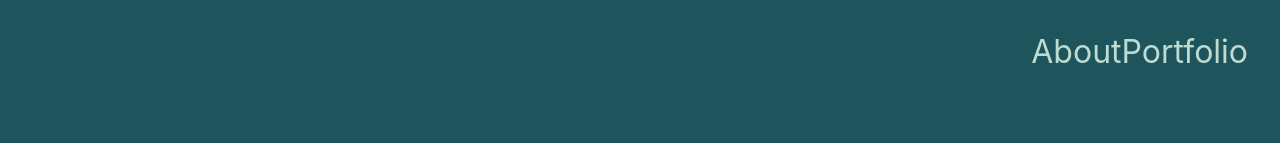
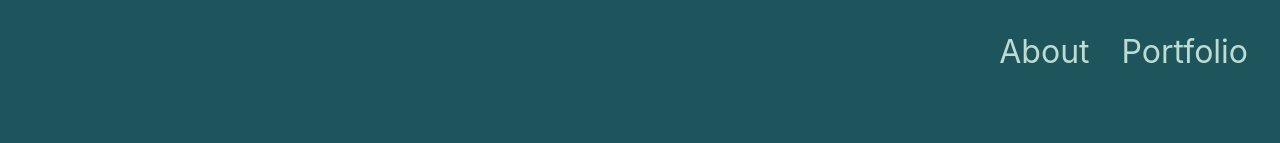
Before and after one commit to shleewhite/shleewhite.github.io, an Eleventy site: page docs-src/index.html in a window 1280 px wide. Shown: the top 143 px of the page. Built offline with nearby package versions, Linux system fonts and the light colour scheme; Eleventy itself is replaced by a stand-in of ours; files that its build step writes are made by us from their sources; files whose address does not match are found by name.

Commit message:
fixing nav

```diff
--- a/docs-src/docs.css
+++ b/docs-src/docs.css
@@ -156,8 +156,8 @@ a:focus {
 nav {
   display: grid;
   grid-template-columns: 1fr auto auto;
-  gap: var(--medium-space) 0;
-  grid-gap: var(--medium-space) 0;
+  gap: 0 var(--medium-space);
+  grid-gap: 0 var(--medium-space);
 }
 
 .home {
--- a/docs/docs.css
+++ b/docs/docs.css
@@ -156,8 +156,8 @@ a:focus {
 nav {
   display: grid;
   grid-template-columns: 1fr auto auto;
-  gap: var(--medium-space) 0;
-  grid-gap: var(--medium-space) 0;
+  gap: 0 var(--medium-space);
+  grid-gap: 0 var(--medium-space);
 }
 
 .home {
```
